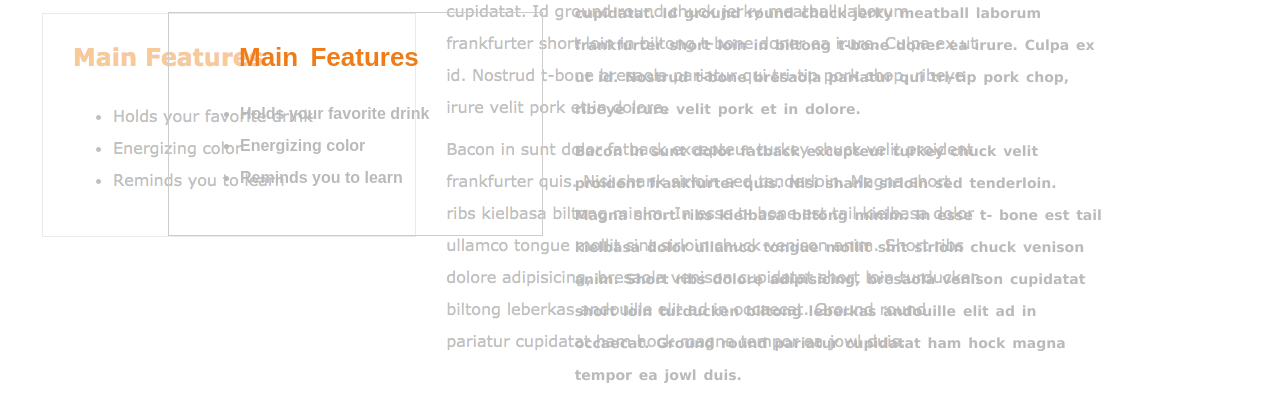
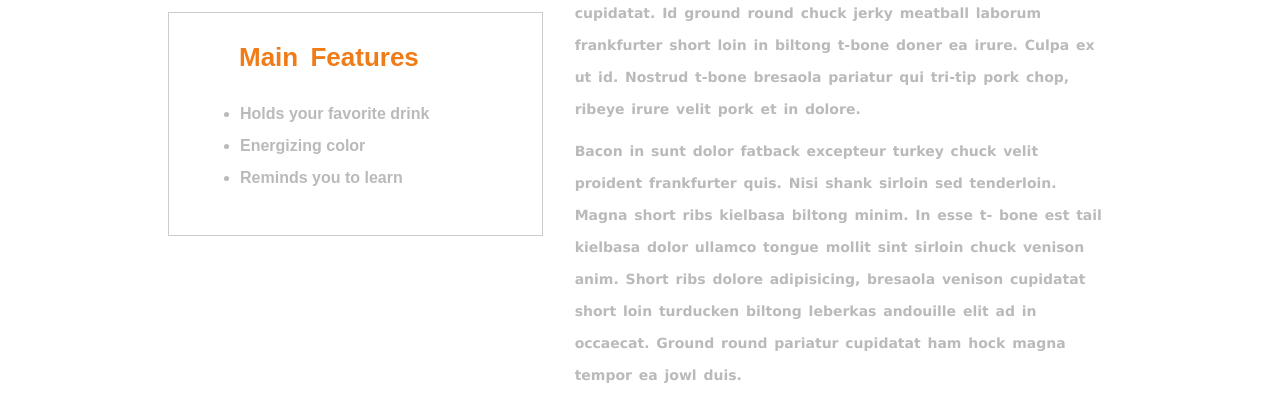
Before and after one commit to rodchild/Udacity-mug, a plain HTML site: page index.html in a window 1280 px wide. Shown: the part 519-920 px from the top of the page. Drawn offline with Linux system fonts and the light colour scheme.

Commit message:
add take off the mock-up from index.html and css file

```diff
--- a/css/main.css
+++ b/css/main.css
@@ -92,13 +92,3 @@ ul {
     font-weight: bold;
     margin: 0 0 41px 0;
 }
-
-
-
-
-.mockup-overlay {
-       top: 0;
-       position: absolute;
-       z-index: -1;
-       opacity: 0.4;
-    }
--- a/index.html
+++ b/index.html
@@ -58,8 +58,6 @@
                 </div>
         </div><!--Body row ends-->
       </div> <!--/End Container Div-->
-      <div class="mockup-overlay">
-      <img src="images/page-mock.png">
-    </div>
+
   </body>
 </html>
```
